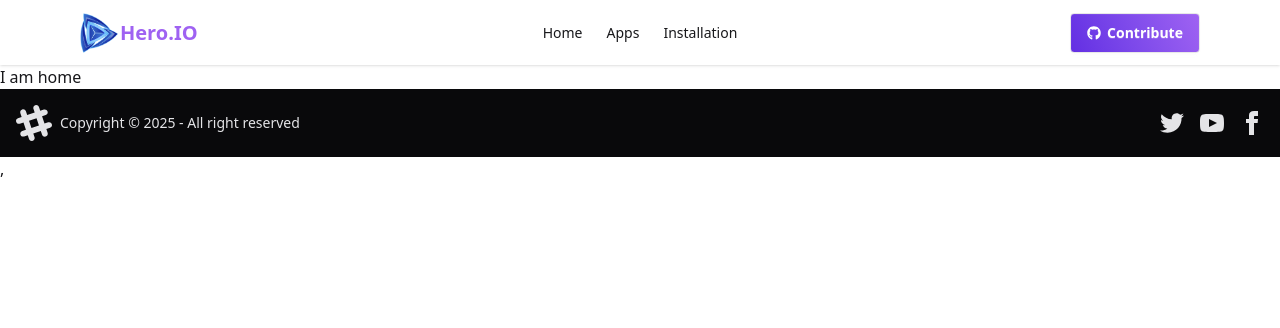
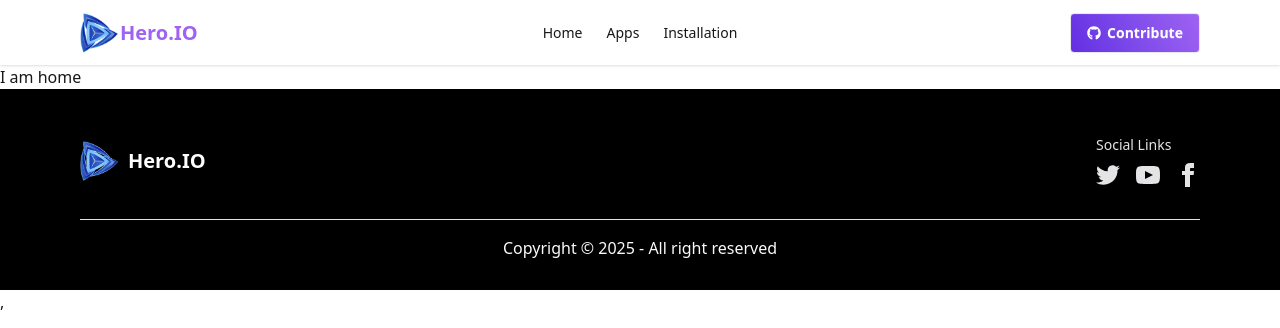
Before and after one commit to ashrafulislam65/Hero.io-Software-Store, a React (Vite) app: page / in a window 1280 px wide. Shown: the top 328 px of the page. Built offline with nearby package versions, Linux system fonts and the light colour scheme.

Commit message:
Footer design added

```diff
--- a/src/Components/Footer/Footer.jsx
+++ b/src/Components/Footer/Footer.jsx
@@ -1,23 +1,17 @@
-import React from 'react';
+import Logo from '../../assets/Logo.png'
 
 const Footer = () => {
     return (
-        <footer className="footer sm:footer-horizontal bg-neutral text-neutral-content items-center p-4">
+        <div className='py-[30px] bg-[#000000]'>
+            <footer className=" px-[80px] footer  sm:footer-horizontal  text-neutral-content items-center p-4">
                 <aside className="grid-flow-col items-center">
-                <svg
-                    width="36"
-                    height="36"
-                    viewBox="0 0 24 24"
-                    xmlns="http://www.w3.org/2000/svg"
-                    fillRule="evenodd"
-                    clipRule="evenodd"
-                    className="fill-current">
-                    <path
-                        d="M22.672 15.226l-2.432.811.841 2.515c.33 1.019-.209 2.127-1.23 2.456-1.15.325-2.148-.321-2.463-1.226l-.84-2.518-5.013 1.677.84 2.517c.391 1.203-.434 2.542-1.831 2.542-.88 0-1.601-.564-1.86-1.314l-.842-2.516-2.431.809c-1.135.328-2.145-.317-2.463-1.229-.329-1.018.211-2.127 1.231-2.456l2.432-.809-1.621-4.823-2.432.808c-1.355.384-2.558-.59-2.558-1.839 0-.817.509-1.582 1.327-1.846l2.433-.809-.842-2.515c-.33-1.02.211-2.129 1.232-2.458 1.02-.329 2.13.209 2.461 1.229l.842 2.515 5.011-1.677-.839-2.517c-.403-1.238.484-2.553 1.843-2.553.819 0 1.585.509 1.85 1.326l.841 2.517 2.431-.81c1.02-.33 2.131.211 2.461 1.229.332 1.018-.21 2.126-1.23 2.456l-2.433.809 1.622 4.823 2.433-.809c1.242-.401 2.557.484 2.557 1.838 0 .819-.51 1.583-1.328 1.847m-8.992-6.428l-5.01 1.675 1.619 4.828 5.011-1.674-1.62-4.829z"></path>
-                </svg>
-                <p>Copyright © {new Date().getFullYear()} - All right reserved</p>
+                    <img className='w-10 h-10' src={Logo} alt="" />
+                    <p className=" text-xl font-bold text-[#ffffff]">Hero.IO</p>
                 </aside>
-            <nav className="grid-flow-col gap-4 md:place-self-center md:justify-self-end">
+
+                <nav className=" md:justify-self-end">
+                    <p>Social Links</p>
+                    <div className='flex grid-flow-col gap-4 md:place-self-center'>
                         <a>
                             <svg
                                 xmlns="http://www.w3.org/2000/svg"
@@ -51,8 +45,12 @@ const Footer = () => {
                                     d="M9 8h-3v4h3v12h5v-12h3.642l.358-4h-4v-1.667c0-.955.192-1.333 1.115-1.333h2.885v-5h-3.808c-3.596 0-5.192 1.583-5.192 4.615v3.385z"></path>
                             </svg>
                         </a>
+                    </div>
                 </nav>
             </footer>
+            <div className="divider mx-[80px] h-[1px] bg-[#fafafa] "></div>
+            <p className='text-center text-[#fafafa]'>Copyright © {new Date().getFullYear()} - All right reserved</p>
+        </div>
     );
 };
 
--- a/src/Components/Header/Navbar.jsx
+++ b/src/Components/Header/Navbar.jsx
@@ -4,7 +4,7 @@ import { FaGithub } from 'react-icons/fa';
 
 const Navbar = () => {
     return (
-        <div className="navbar px-[80px] bg-base-100 shadow-sm">
+        <div className="navbar md:px-[80px] bg-[#ffffff] shadow-sm">
             <div className="navbar-start">
                 <div className="dropdown">
                     <div tabIndex={0} role="button" className="btn btn-ghost lg:hidden">
```
Lines whose indentation alone changed are shown as unchanged.
